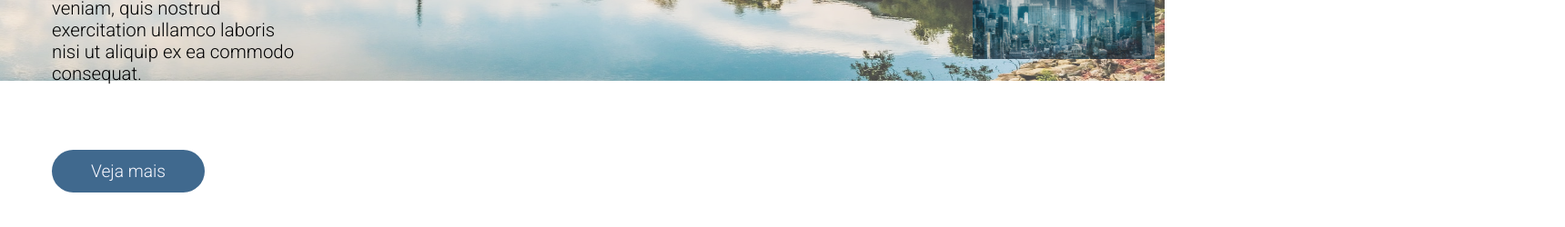
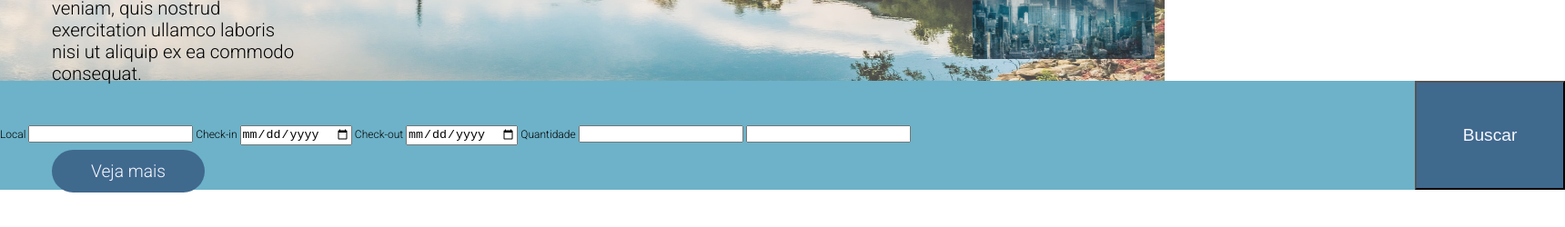
Before and after one commit to Igor-Almeidados-Santos/TravelAir, a plain HTML site: page index.html in a window 1280 px wide. Shown: the part 488-738 px from the top of the page at 91% size, 1720 px wide, since content can reach past the window. Drawn offline with Linux system fonts and the light colour scheme; files whose address does not match are found by name; a web font is replaced by a local one.

Commit message:
Search box
Iniciando o search box do site

```diff
--- a/index.html
+++ b/index.html
@@ -59,7 +59,23 @@
 
         <section class="search-box">
             <div class="search-info">
+                <form action="" method="POST">
+                    <label for="local">Local</label>
+                    <input type="text" name="local">
 
+                    <label for="check-in">Check-in</label>
+                    <input type="date" name="check-in">
+
+                    <label for="check-out">Check-out</label>
+                    <input type="date" name="check-out">
+
+                    <label for="quantidade">Quantidade</label>
+                    <input type="number" name="quantidade">
+                    <input type="number" name="quantidade">
+
+                </form>
+
+                <button class="button2">Buscar</button>
             </div>
         </section>
     </main>
--- a/style/style.css
+++ b/style/style.css
@@ -166,3 +166,31 @@ main .hero .container .image img{
 
     opacity: .8;
 }
+
+/*Search box*/
+
+.search-box {
+    width: 1720px;
+    height: 120px;
+
+    background-color: #6DB2C8;
+}
+
+.search-box .search-info{
+    display: flex;
+    flex-direction: row;
+    justify-content: space-between;
+    align-items: center;
+
+    width: 100%;
+}
+
+.search-box .search-info .button2{
+   height: 120px;
+   width: 165px;
+
+   font-size: 1.6rem;
+
+   background-color: #40698E;
+   color: #F8F8FF;
+}
```
